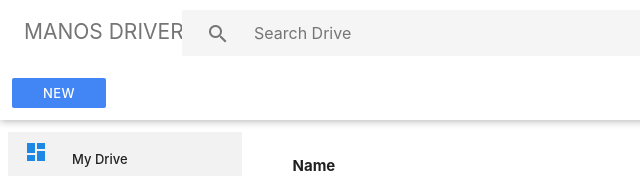
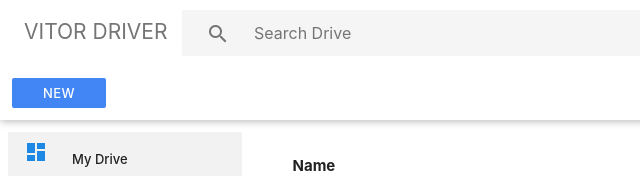
Before and after one commit to maanoel/Upload-Files, a website: page aulas/aula02/gdrive-webapp/public/index.html in a window 1280 px wide. Shown: the top 176 px of the page, 0-640 px from the left. Drawn offline with nearby package versions, Linux system fonts and the light colour scheme.

Commit message:
alteração de arquivo

```diff
--- a/aulas/aula02/gdrive-webapp/public/index.html
+++ b/aulas/aula02/gdrive-webapp/public/index.html
@@ -23,7 +23,7 @@
           <ul>
             <li>
               <a href="#!" class="title grey-text text-darken-1"
-                >MANOS DRIVER</a
+                >VITOR DRIVER</a
               >
             </li>
           </ul>
```
